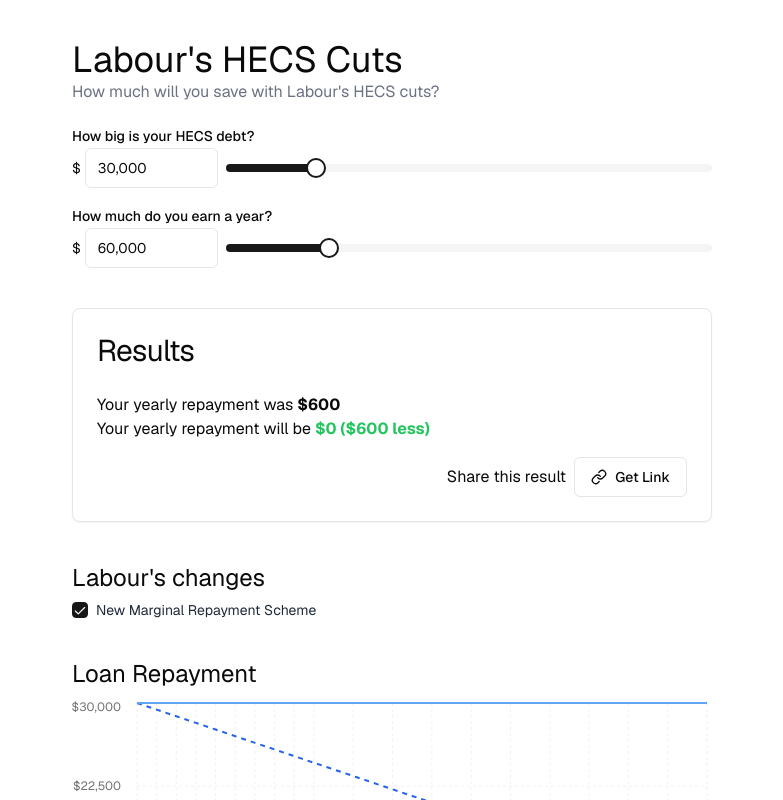
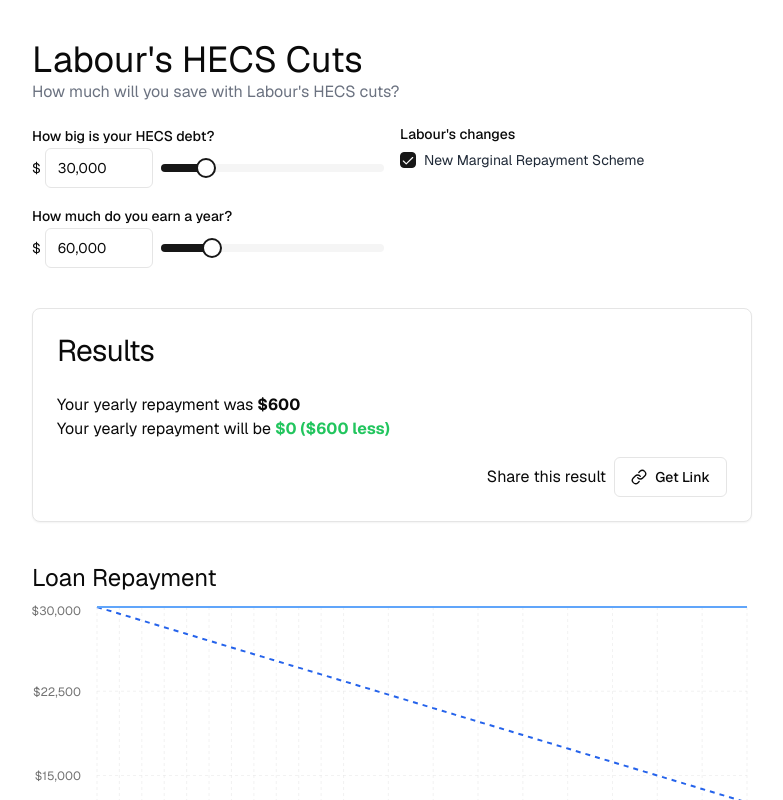
Before and after one commit to DanielTMolloy919/hecs-cuts, a Next.js app: page / in a window 1280 px wide. Shown: the top 800 px of the page, without its empty margins (248-1031 px from the left). Built offline with nearby package versions, Linux system fonts and the light colour scheme.

Commit message:
Added a suspense boundary

```diff
--- a/src/app/calculator.tsx
+++ b/src/app/calculator.tsx
@@ -1,6 +1,6 @@
 "use client";
 
-import { useState, useDeferredValue } from "react";
+import { useState, useDeferredValue, Suspense } from "react";
 import { Line, LineChart, CartesianGrid, XAxis, YAxis } from "recharts";
 import { Card, CardContent, CardHeader, CardTitle } from "~/components/ui/card";
 
@@ -179,6 +179,14 @@
 }
 
 export default function Calculator() {
+  return (
+    <Suspense fallback={<div>Loading...</div>}>
+      <CalculatorContent />
+    </Suspense>
+  );
+}
+
+function CalculatorContent() {
   const router = useRouter();
   const searchParams = useSearchParams();
 
@@ -190,7 +198,7 @@
     () => Number(searchParams.get("salary")) || 60000,
   );
 
-  const [wageIndexation, setWageIndexation] = useState<boolean>(true);
+  const [repaymentScheme, setRepaymentScheme] = useState<boolean>(true);
 
   const deferredSalary = useDeferredValue(salary);
 
@@ -234,6 +242,7 @@
 
   return (
     <div>
+      <div className="grid grid-cols-1 gap-4 sm:grid-cols-2">
         <div className="flex flex-col gap-4">
           <InputWithSlider
             label="How big is your HECS debt?"
@@ -249,6 +258,25 @@
             min={0}
             max={MAX_SALARY}
           />
+        </div>
+        <div className="flex flex-col gap-2">
+          <h2 className="text-sm font-medium">Labour&apos;s changes</h2>
+          <div className="flex items-center space-x-2">
+            <Checkbox
+              id="new_repayment_scheme"
+              checked={repaymentScheme}
+              onCheckedChange={(checked) =>
+                setRepaymentScheme(checked as boolean)
+              }
+            />
+            <label
+              htmlFor="new_repayment_scheme"
+              className="text-sm leading-none text-gray-800 peer-disabled:cursor-not-allowed peer-disabled:opacity-70"
+            >
+              New Marginal Repayment Scheme
+            </label>
+          </div>
+        </div>
       </div>
       <div className="pt-10" />
       <Card>
@@ -285,23 +313,6 @@
       </Card>
       <div className="pt-10" />
       <div className="flex flex-col gap-2">
-        <h2 className="text-2xl">Labour&apos;s changes</h2>
-        <div className="flex items-center space-x-2">
-          <Checkbox
-            id="new_repayment_scheme"
-            checked={wageIndexation}
-            onCheckedChange={(checked) => setWageIndexation(checked as boolean)}
-          />
-          <label
-            htmlFor="new_repayment_scheme"
-            className="text-sm leading-none text-gray-800 peer-disabled:cursor-not-allowed peer-disabled:opacity-70"
-          >
-            New Marginal Repayment Scheme
-          </label>
-        </div>
-      </div>
-      <div className="pt-10" />
-      <div className="flex flex-col gap-2">
         <h2 className="text-2xl">Loan Repayment</h2>
         <LoanRepaymentChart income={deferredSalary} initialLoan={hecsDebt} />
       </div>
--- a/src/app/page.tsx
+++ b/src/app/page.tsx
@@ -2,7 +2,7 @@
 
 export default function HomePage() {
   return (
-    <main className="mx-auto flex min-h-screen max-w-screen-sm flex-col">
+    <main className="mx-auto flex min-h-screen max-w-screen-md flex-col px-6">
       <div className="pt-10" />
       <h1 className="text-4xl">Labour&apos;s HECS Cuts</h1>
       <p className="text-gray-500">
```
Lines whose indentation alone changed are shown as unchanged.
